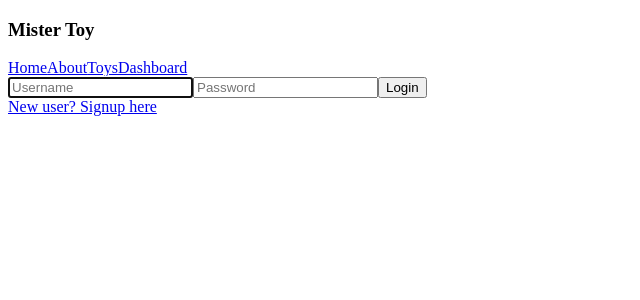
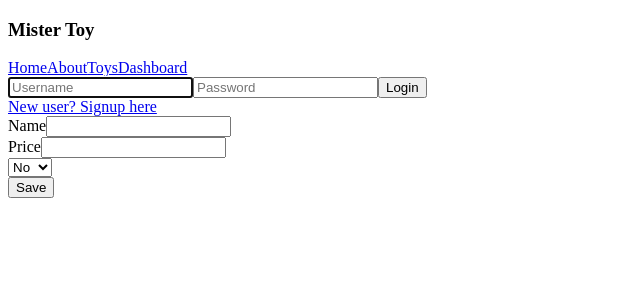
Before and after one commit to Haim-Braunstein/misterToy-frontend, a React (Vite) app: page /toy/edit/1 in a window 1280 px wide. Shown: the top 300 px of the page, without its empty margins (0-640 px from the left). Built offline with nearby package versions, Linux system fonts and the light colour scheme; no server answers.

Commit message:
Add EditToy

```diff
--- a/src/cmps/ToyFilter.jsx
+++ b/src/cmps/ToyFilter.jsx
@@ -9,7 +9,6 @@ export function ToyFilter({ onSetFilter, filterBy }) {
     useEffect(() => {
         debouncedSetFilterRef.current(filterByToEdit)
     }, [filterByToEdit])
-    console.log("🚀 ~ ToyFilter ~ filterByToEdit:", filterByToEdit)
 
     function handleChange({ target }) {
         let { value, name: field, type } = target
--- a/src/cmps/ToySort.jsx
+++ b/src/cmps/ToySort.jsx
@@ -1,6 +1,5 @@
 
 export function ToySort({ sortBy, onSetSort }) {
-console.log("🚀 ~ ToySort ~ sortBy:", sortBy)
 
     function handleSortChange(by) {
         const updatedSort = { ...sortBy, by }
--- /dev/null
+++ b/src/pages/ToyEdit.jsx
@@ -0,0 +1,91 @@
+import { useEffect, useState } from "react"
+import { useNavigate, useParams } from "react-router-dom"
+import { toyService } from "../services/toy.service"
+import { saveToy } from "../store/actions/toy.actions"
+import { showErrorMsg, showSuccessMsg } from "../services/event-bus.service"
+
+export function ToyEdit() {
+    const [toyToEdit, setToyToEdit] = useState(toyService.getEmptyToy())
+
+    const { toyId } = useParams()
+    const navigate = useNavigate()
+
+    useEffect(() => {
+        if (!toyId) return
+        toyService.getToyById(toyId).then(toy => {
+            setToyToEdit(toy)
+        })
+    }, [])
+
+    function handleChange(e) {
+        const field = e.target.name
+        const value = e.target.type === 'number' ? +e.target.value : e.target.value
+        setToyToEdit(prevToy => ({ ...prevToy, [field]: value }))
+    }
+
+    function onSetLabel(label) {
+        const labels = toyToEdit.labels.includes(label) ? toyToEdit.labels.filter(l => l !== label) : [label, ...toyToEdit.labels]
+        setToyToEdit(prevToy => ({ ...prevToy, labels }))
+    }
+
+    async function onSave(e) {
+        e.preventDefault()
+
+        const newToy = {
+            ...toyToEdit,
+            inStock: (toyToEdit.inStock === 'true') ? true : false
+        }
+
+        try {
+            await saveToy(newToy);
+            showSuccessMsg('Toy saved successfully')
+            navigate('/toy')
+        } catch (err) {
+            showErrorMsg('Failed save toy, please try again')
+        }
+    }
+
+    function isInStock() {
+        return toyToEdit.inStock
+    }
+
+    if (!toyToEdit) return <div>Loading...</div>
+
+    return (
+        <form onSubmit={onSave} className="container edit-form" action="">
+            <div>
+                <label>
+                    <span>Name</span>
+                    <input
+                        className="edit-input name-input"
+                        value={toyToEdit.name}
+                        onChange={handleChange}
+                        type="text"
+                        name="name" />
+                </label>
+            </div>
+            <div>
+                <label>
+                    <span>Price</span>
+                    <input
+                        className="edit-input price-input"
+                        value={toyToEdit.price}
+                        onChange={handleChange}
+                        type="number"
+                        name="price" />
+                </label>
+            </div>
+            <div>
+                {/* <MultiSelect onSetLabel={onSetLabel} toyToEdit={toyToEdit} /> */}
+
+            </div>
+            <div>
+                <select value={isInStock()} onChange={handleChange} name="inStock" className='edit-input'>
+                    <option value="true">Yes</option>
+                    <option value="false">No</option>
+                </select>
+            </div>
+            <button onClick={onSave} className="save-toy-btn">Save</button>
+        </form>
+    )
+}
--- a/src/pages/ToyIndex.jsx
+++ b/src/pages/ToyIndex.jsx
@@ -25,35 +25,21 @@ export function ToyIndex() {
             })
     }, [filterBy, sortBy])
 
-    function onRemoveToy(toyId) {
-        removeToy(toyId)
-            .then(() => {
-                showSuccessMsg('Toy removed')
-            })
-            .catch(err => {
-                showErrorMsg('Cannot remove toy')
-            })
+    async function onRemoveToy(toyId) {
+        try {
+            await removeToy(toyId)
+            showSuccessMsg('Toy removed')
+        } catch (err) {
+            showErrorMsg('Cannot remove toy')
+        }
     }
 
     function onSetFilter(filterBy) {
         setFilterBy(filterBy)
-
     }
 
     function onSetSort(sort) {
         setSortBy(sort)
-    }
-
-    async function onAddToy() {
-        const toyName = prompt("Enter a toy's name")
-        const toyToSave = toyService.getEmptyToy(toyName)
-
-        try {
-            const savedToy = await saveToy(toyToSave)
-            showSuccessMsg(`Toy added (id: ${savedToy._id})`)
-        } catch (err) {
-            showErrorMsg('Cannot add toy')
-        }
     }
 
     async function onEditToy(toy) {
@@ -76,7 +62,6 @@ export function ToyIndex() {
 
                 <>
                 <Link to="/toy/edit">Add Toy</Link>
-                <button className='add-btn' onClick={onAddToy}>Add Toy</button>
             </>
     {/* ) : ( */}
         <main className="toy-layout">
--- a/src/root-cmp.jsx
+++ b/src/root-cmp.jsx
@@ -11,6 +11,7 @@ import { About } from './pages/About'
 import { AppHeader } from './cmps/AppHeader'
 import { store } from './store/store'
 import { UserMsg } from './cmps/UserMsg'
+import { ToyEdit } from './pages/ToyEdit'
 
 
 export function App() {
@@ -26,6 +27,7 @@ export function App() {
             <Routes>
               <Route element={<HomePage />} path='/' />
               <Route element={<About />} path='/about' />
+              <Route element={<ToyEdit />} path="/toy/edit/:toyId?" />
               <Route element={<ToyIndex />} path='/toy' />
               <Route element={<Dashboard />} path='/toy/dashboard' />
               <Route element={<ToyDetails />} path={'/toy/:id'} />
--- a/src/services/toy.service.js
+++ b/src/services/toy.service.js
@@ -49,11 +49,11 @@ function RemoveToyMsg(toyId, msgId) {
 }
 
 
-function getEmptyToy(toyName) {
+function getEmptyToy() {
     return {
-        name: toyName,
-        price: 0,
-        labels: labels[utilService.getRandomIntInclusive(0, labels.length - 1)],
+        name: '',
+        price: '',
+        labels: [],
         createdAt: Date.now(),
         inStock: Math.random() > 0.5 ? true : false,
     }
```
